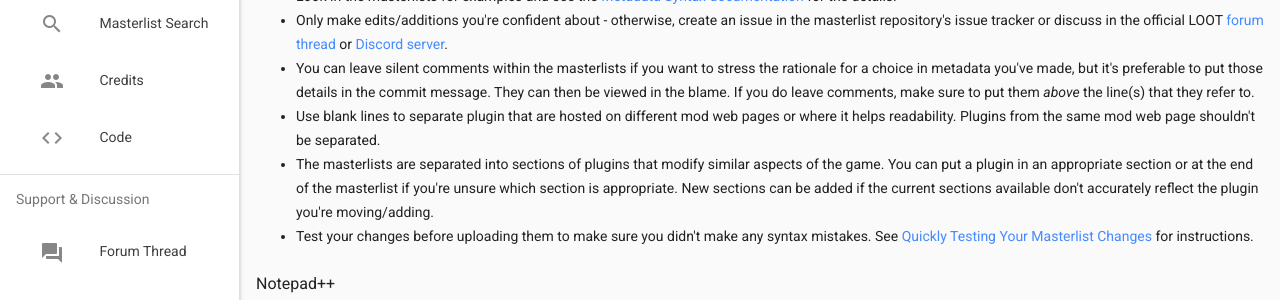
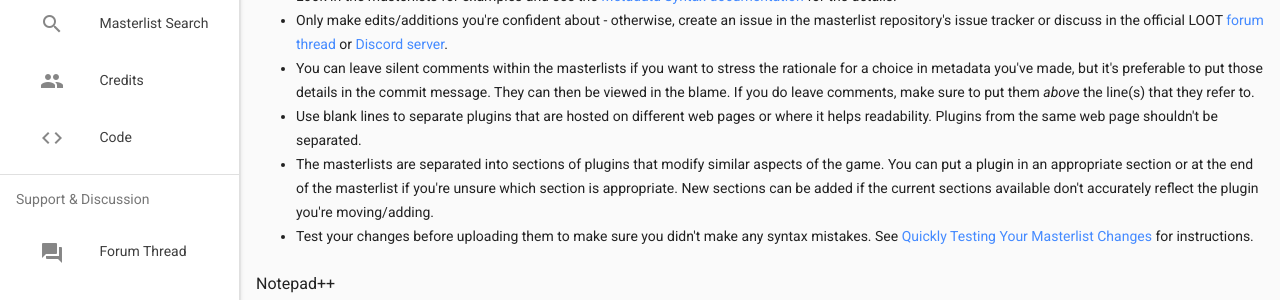
Before and after one commit to loot/loot.github.io, a Jekyll site: the page built from docs/contributing/Masterlist-Editing.html, in a window 1280 px wide. Shown: the part 200-500 px from the top of the page. Built offline with Jekyll 4.4.1, drawn with Linux system fonts in a browser that asks for light colours; nearby versions of some CDN libraries.

Commit message:
Corrections   * Fix a typo & remove some awkward wording introduced in #90.

```diff
--- a/docs/contributing/Masterlist-Editing.html
+++ b/docs/contributing/Masterlist-Editing.html
@@ -11,7 +11,7 @@ title: Masterlist Editing
   <li>Look in the masterlists for examples and see the <a href="https://loot-api.readthedocs.io/en/stable/metadata/introduction.html">Metadata Syntax documentation</a> for the details.</li>
   <li>Only make edits/additions you're confident about - otherwise, create an issue in the masterlist repository's issue tracker or discuss in the official LOOT <a href="https://loot.github.io/latest-thread/">forum thread</a> or <a href="https://loot.github.io/discord/">Discord server</a>.</li>
   <li>You can leave silent comments within the masterlists if you want to stress the rationale for a choice in metadata you've made, but it's preferable to put those details in the commit message. They can then be viewed in the blame. If you do leave comments, make sure to put them <em>above</em> the line(s) that they refer to.</li>
-  <li>Use blank lines to separate plugin that are hosted on different mod web pages or where it helps readability. Plugins from the same mod web page shouldn't be separated.</li>
+  <li>Use blank lines to separate plugins that are hosted on different web pages or where it helps readability. Plugins from the same web page shouldn't be separated.</li>
   <li>The masterlists are separated into sections of plugins that modify similar aspects of the game. You can put a plugin in an appropriate section or at the end of the masterlist if you're unsure which section is appropriate. New sections can be added if the current sections available don't accurately reflect the plugin you're moving/adding.</li>
   <li>Test your changes before uploading them to make sure you didn't make any syntax mistakes. See <a href="Quickly-Testing-Your-Masterlist-Changes.html">Quickly Testing Your Masterlist Changes</a> for instructions.</li>
 </ul>
```
